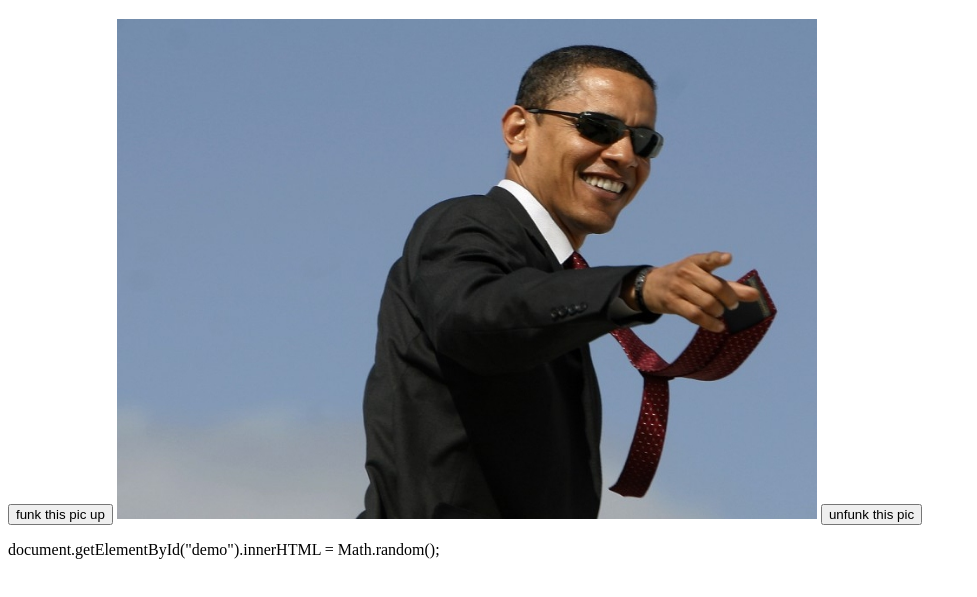
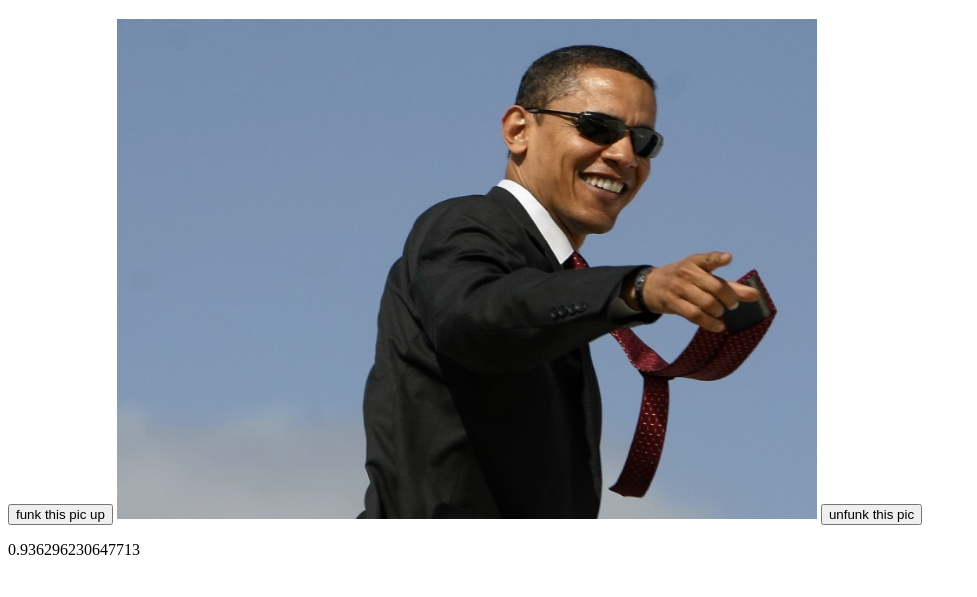
Before and after one commit to mattie234/portfolio, a plain HTML site: page js_example.html in a window 1280 px wide. Shown: the part 61-658 px from the top of the page, without its empty margins (0-977 px from the left). Drawn offline with Linux system fonts and the light colour scheme.

Commit message:
Update js_example.html

```diff
--- a/js_example.html
+++ b/js_example.html
@@ -13,7 +13,7 @@
 
 <button onclick="document.getElementById('myImage').src='obamashades1.jpg'"> unfunk this pic </button>
 
-  <p id="demo></p>
+  <p id="demo"></p>
 <script>
   document.getElementById("demo").innerHTML = Math.random();
 </script>
```
